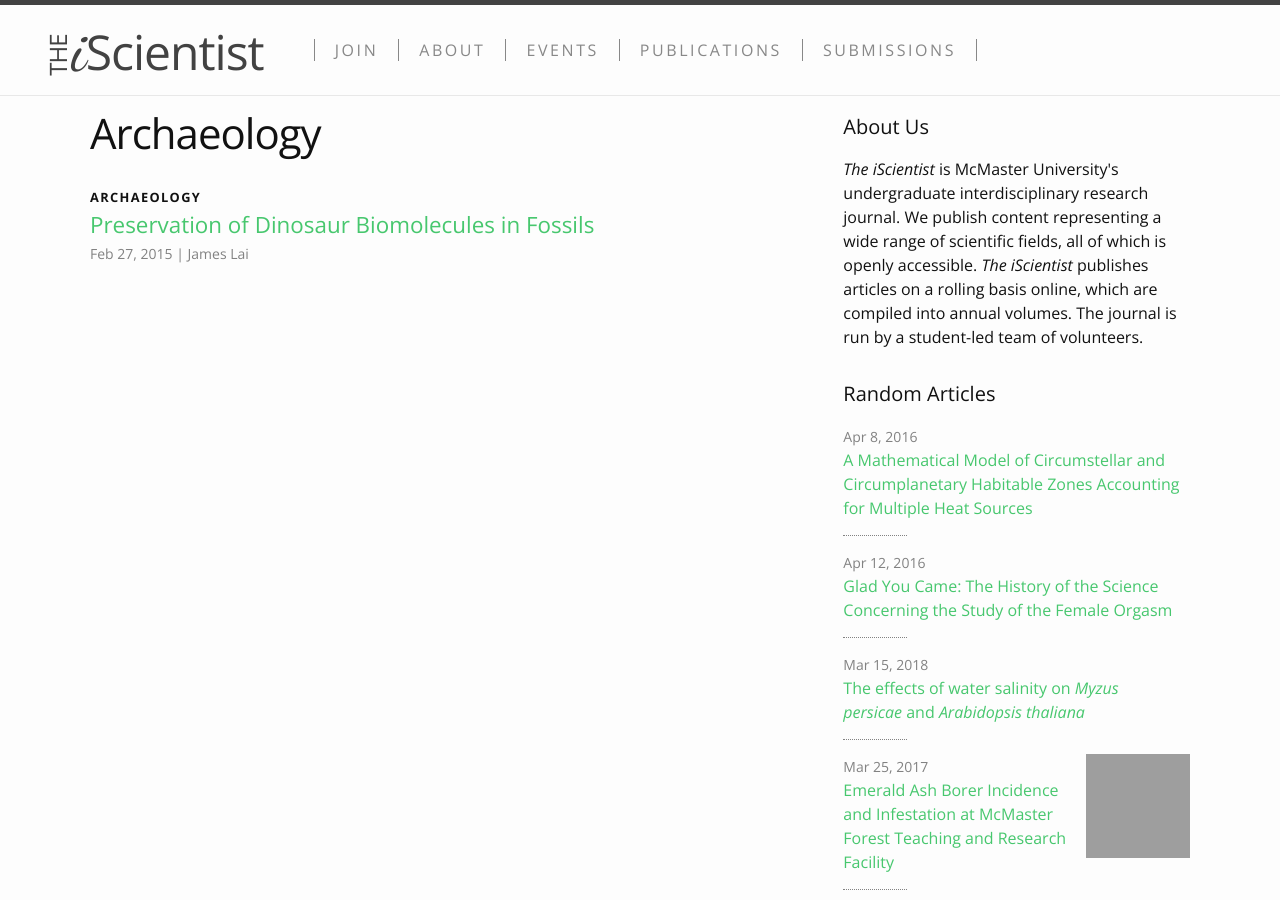
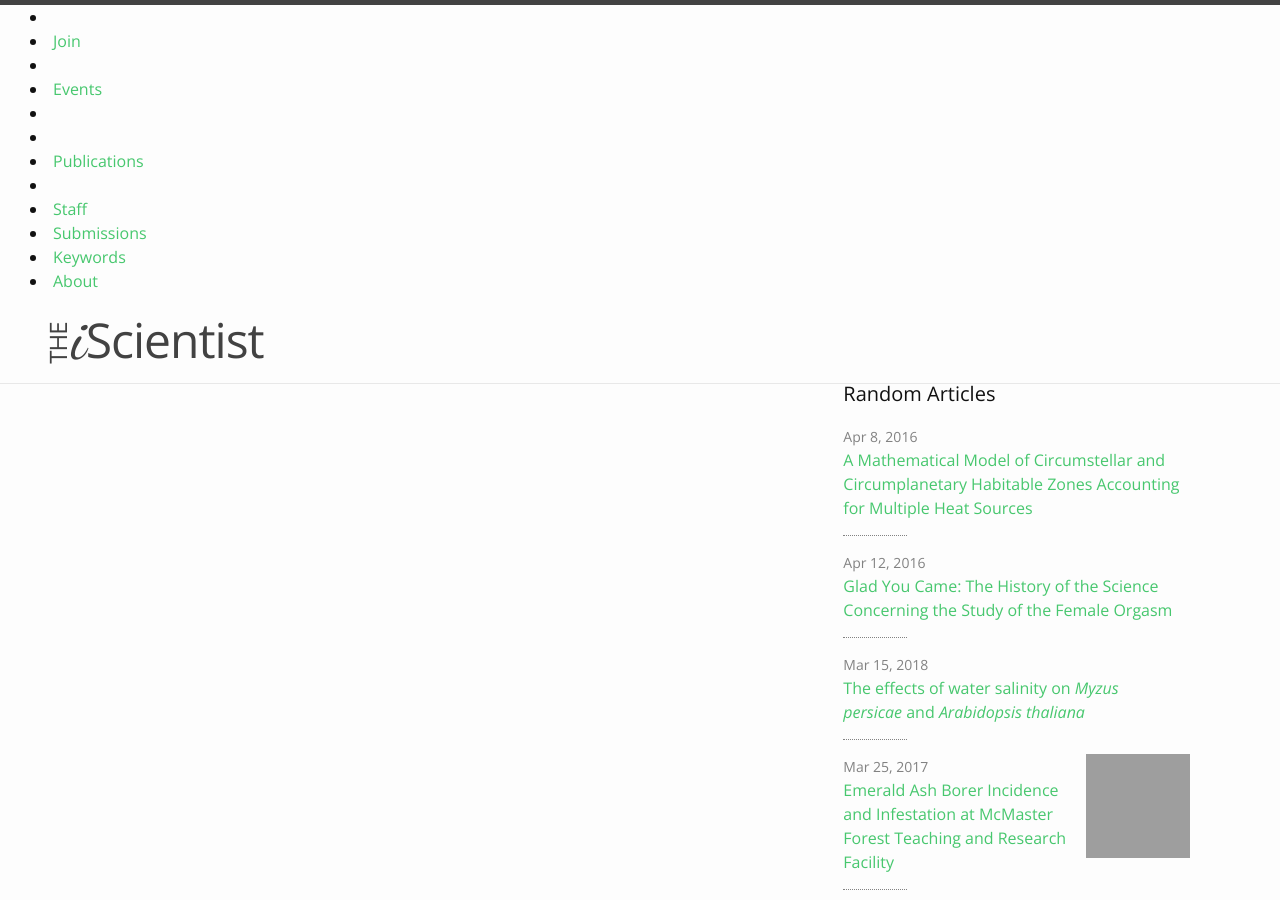
Before and after one commit to iscientist/iscientist.github.io, a Jekyll site: the page built from _fields/Archaeology.md, in a window 1280 px wide and 900 px high. Built offline with Jekyll 4.4.1, drawn with Linux system fonts in a browser that asks for light colours; grey boxes are pictures that could not be loaded.

Commit message:
Update header.html

```diff
--- a/_includes/header.html
+++ b/_includes/header.html
@@ -1,7 +1,10 @@
 <header class="site-header" role="banner">
 
   <div class="wrapper">
-    {% assign default_paths = site.pages | map: "path" %}
+    {% assign sorted_pages = site.pages | sort:"order" %}
+    {% for node in sorted_pages %}
+    <li><a href="{{node.url}}">{{node.title}}</a></li>
+    {% endfor %}
     {% assign page_paths = site.header_pages | default: default_paths %}
     <a class="site-title" href="{{ "/" | relative_url }}">
         <span class="site-title-the">The</span><span
```
